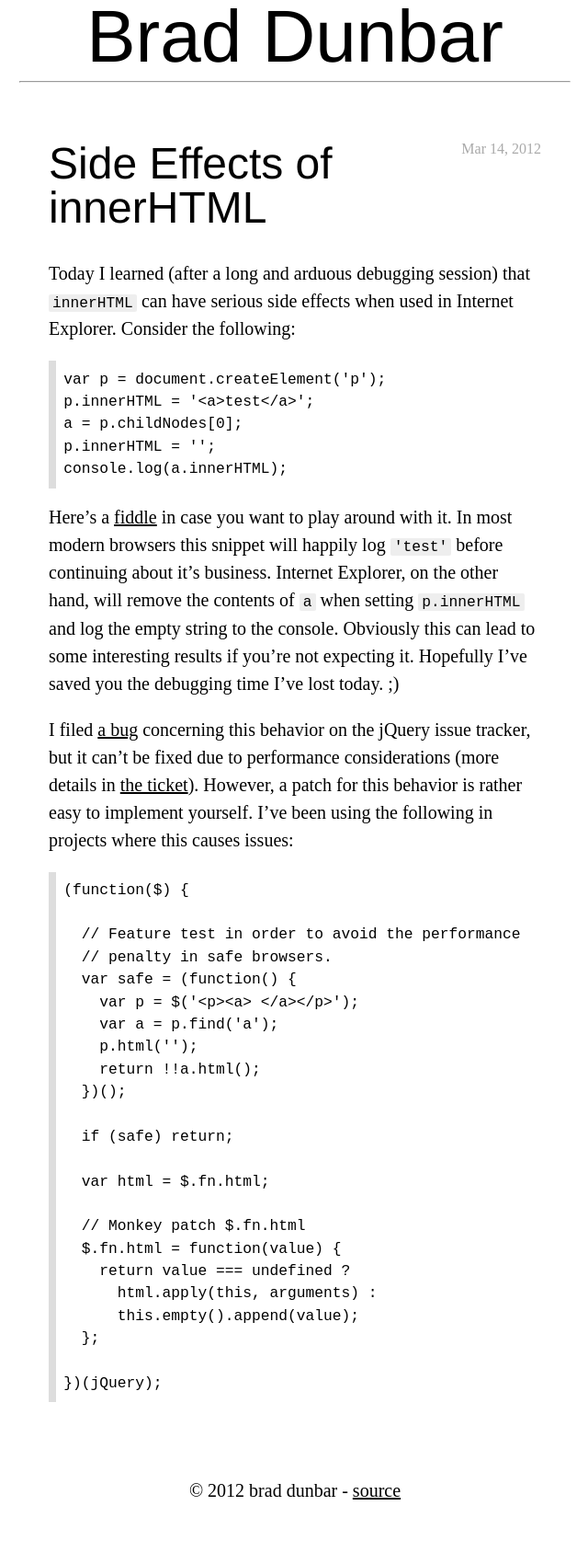
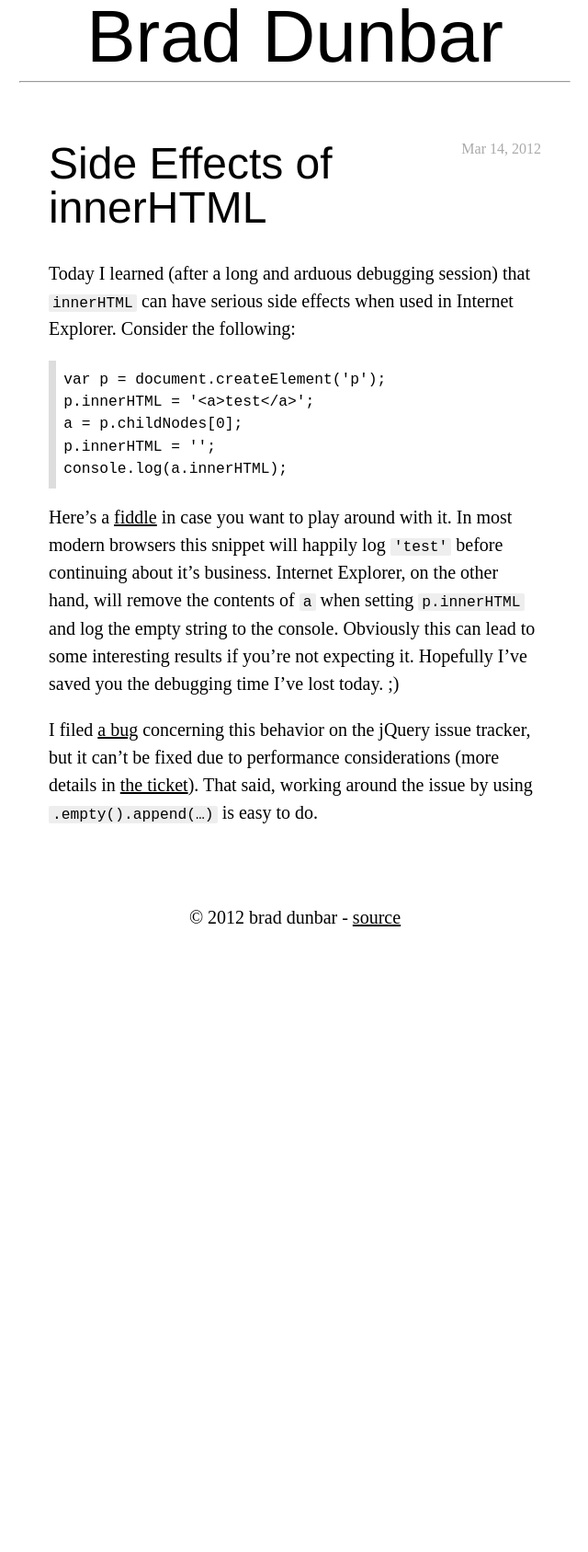
Before and after one commit to braddunbar/braddunbar.github.io, a Jekyll site: the page built from _posts/2012-3-14-side-effects-of-innerhtml.markdown, in a window 1280 px wide. Shown: the whole page at 92% size, without its empty margins (319-959 px from the left). Built offline with Jekyll 4.4.1, drawn with Linux system fonts in a browser that asks for light colours; some web fonts are replaced; after the commit the page ends 1064 px from its top, so only the background shows below that.

Commit message:
Remove jQuery#html patch example.

```diff
--- a/_posts/2012-3-14-side-effects-of-innerhtml.markdown
+++ b/_posts/2012-3-14-side-effects-of-innerhtml.markdown
@@ -23,33 +23,8 @@ Hopefully I've saved you the debugging time I've lost today.  ;)
 
 I filed [a bug][bug] concerning this behavior on the jQuery issue tracker,
 but it can't be fixed due to performance considerations (more details in
-[the ticket][bug]).  However, a patch for this behavior is rather easy to
-implement yourself.  I've been using the following in projects where this
-causes issues:
-
-    (function($) {
-
-      // Feature test in order to avoid the performance
-      // penalty in safe browsers.
-      var safe = (function() {
-        var p = $('<p><a> </a></p>');
-        var a = p.find('a');
-        p.html('');
-        return !!a.html();
-      })();
-
-      if (safe) return;
-
-      var html = $.fn.html;
-
-      // Monkey patch $.fn.html
-      $.fn.html = function(value) {
-        return value === undefined ?
-          html.apply(this, arguments) :
-          this.empty().append(value);
-      };
-
-    })(jQuery);
+[the ticket][bug]).  That said, working around the issue by using
+`.empty().append(…)` is easy to do.
 
 [fiddle]: http://jsfiddle.net/Hej6h/6/
 [bug]: http://bugs.jquery.com/ticket/11473
```
